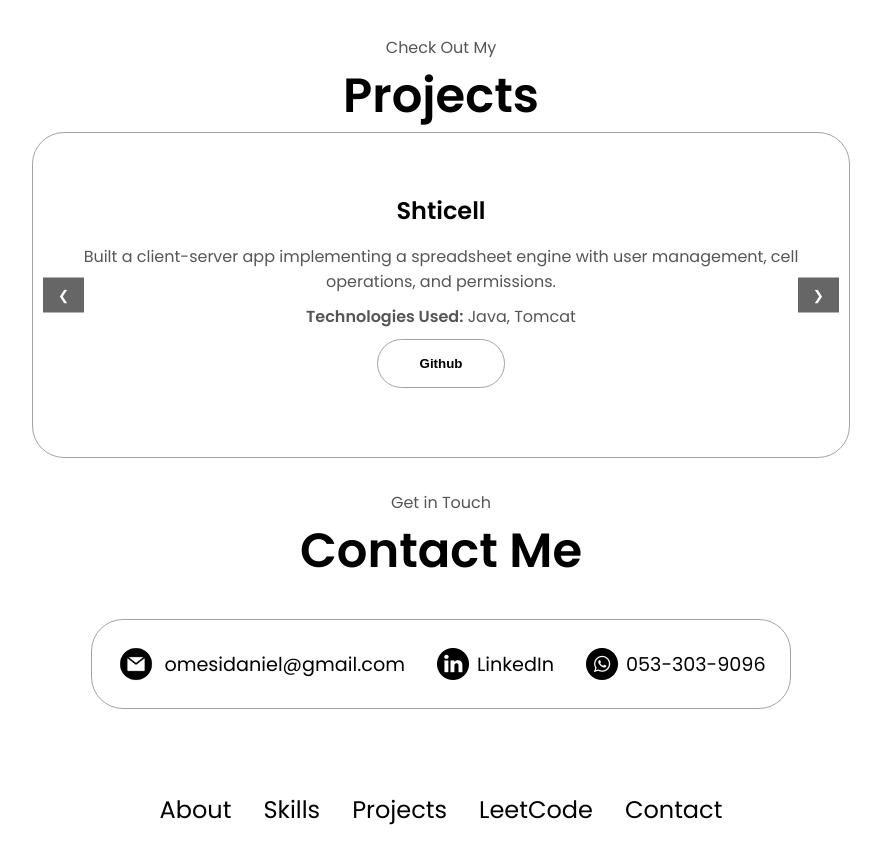
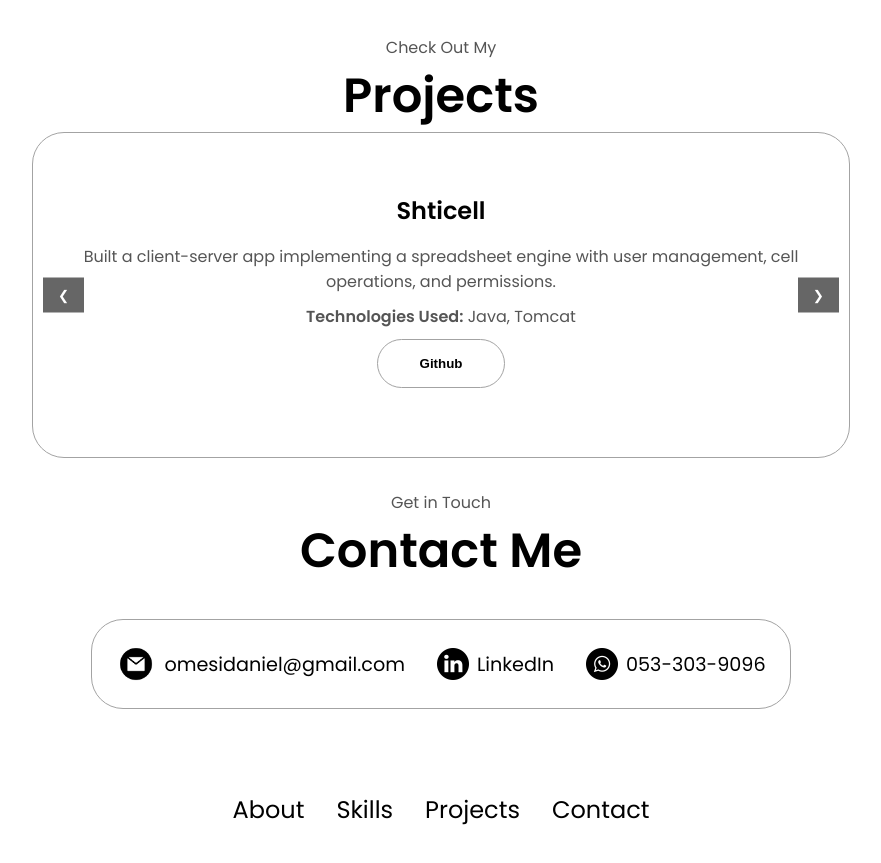
Before and after one commit to danielomesi/portfolio, a plain HTML site: page index.html in a window 1280 px wide. Shown: the part 2429-3292 px from the top of the page, without its empty margins (199-1080 px from the left). Drawn offline with Linux system fonts and the light colour scheme.

Commit message:
removed leetcode section

```diff
--- a/index.html
+++ b/index.html
@@ -501,7 +501,6 @@
             <li><a href="#about">About</a></li>
             <li><a href="#skills">Skills</a></li>
             <li><a href="#projects">Projects</a></li>
-            <li><a href="#leetcode">LeetCode</a></li>
             <li><a href="#contact">Contact</a></li>
           </ul>
         </div>
```
